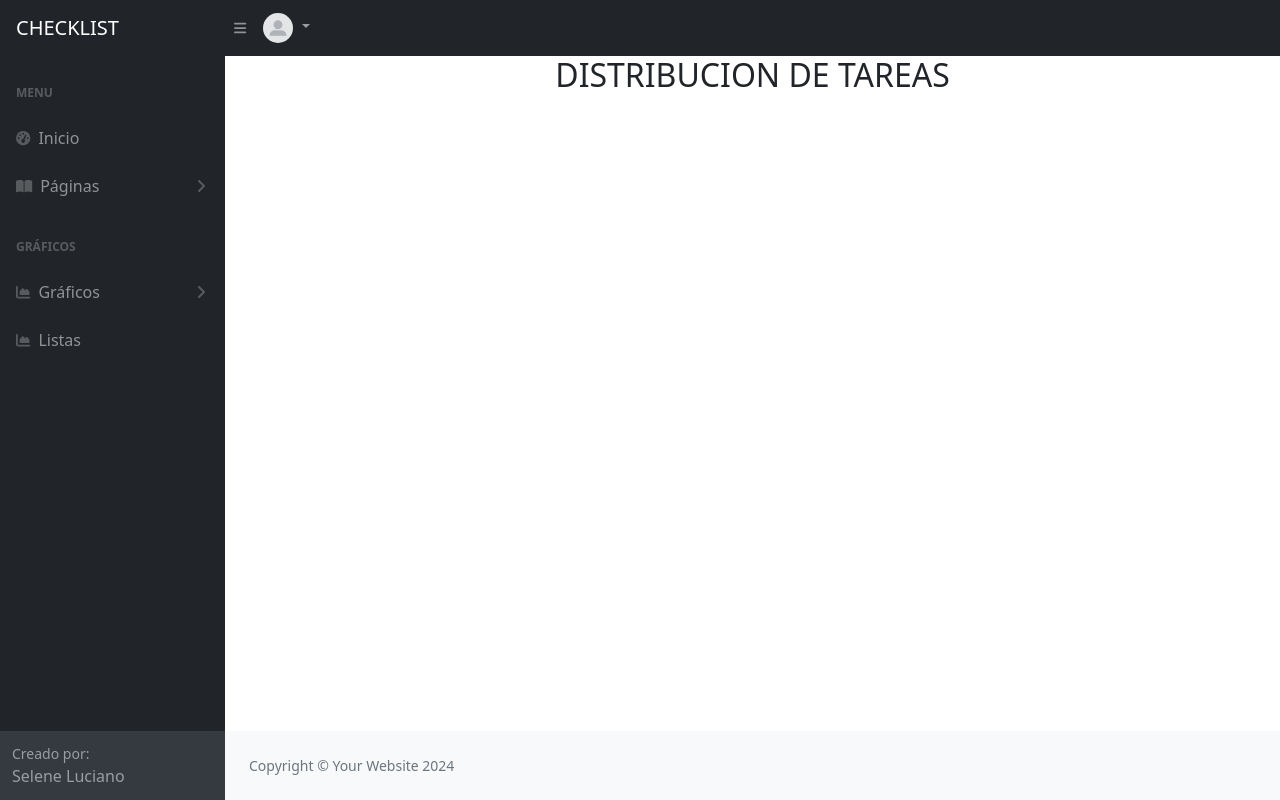
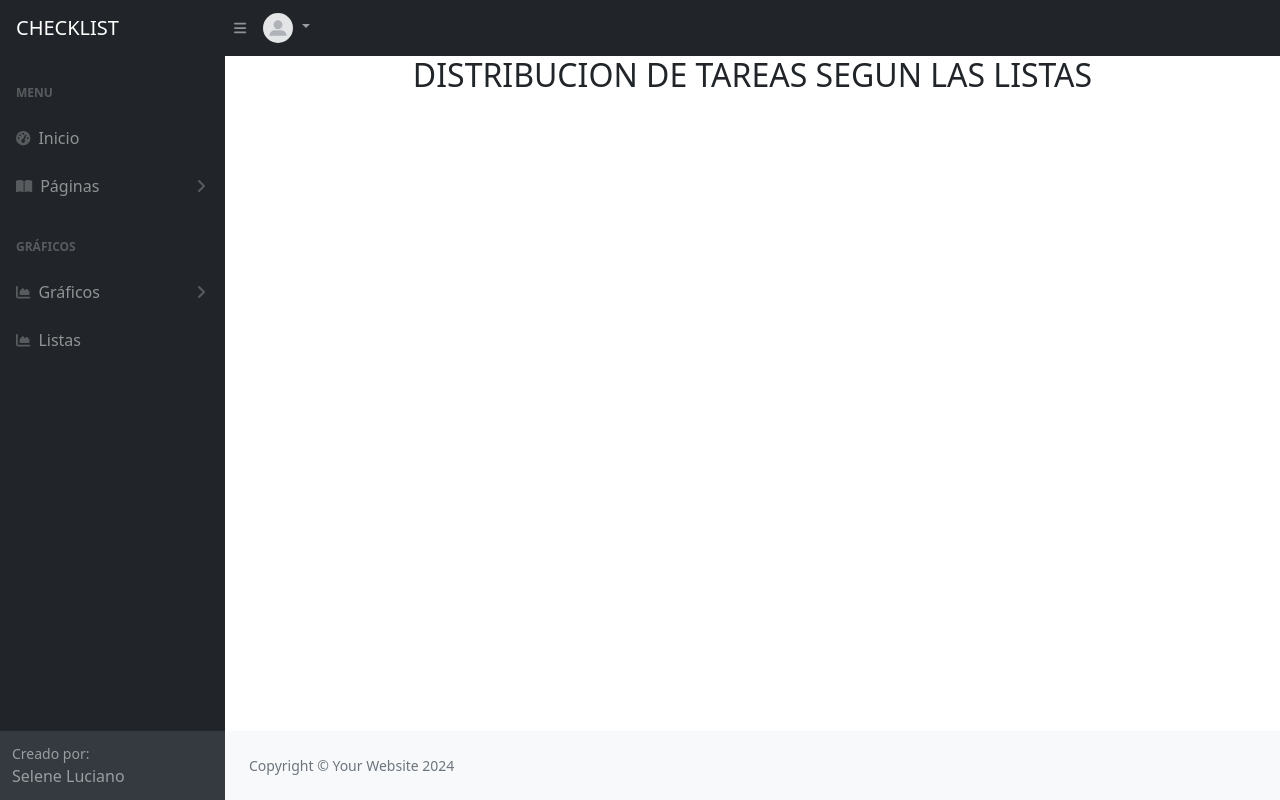
Before and after one commit to seleluciano/ProgramacionWeb, a Django app: page /checklist/graficolista/ in a window 1280 px wide. Run offline with Django 5.2, Linux system fonts and the light colour scheme; the visitor is signed in with stand-in values (Sample User, id 1); data that the repository does not hold is empty; a map, chart or similar area stays blank; some libraries are stand-ins or nearby versions.

Commit message:
Grafico distribucion de LISTAS

```diff
--- a/TrabajoIntegrador/TrabajoIntegrador/settings.py
+++ b/TrabajoIntegrador/TrabajoIntegrador/settings.py
@@ -60,6 +60,7 @@ TEMPLATES = [
                 'appchecklist.context_processors.avatar_context',
                 'appchecklist.context_processors.listas_context',
                 'appchecklist.context_processors.tareas_summary',
+                'appchecklist.context_processors.listas_y_cantidad_tareas',
             ],
         },
     },
--- a/TrabajoIntegrador/appchecklist/context_processors.py
+++ b/TrabajoIntegrador/appchecklist/context_processors.py
@@ -45,3 +45,10 @@ def tareas_summary(request):
         'tareas_completadas': tareas_completadas,
         'tareas_vencidas': tareas_vencidas,
     }
+
+def listas_y_cantidad_tareas(request):
+    if request.user.is_authenticated:
+        listas = Lista.objects.filter(usuario=request.user)
+        datos_grafico = {lista.nombre: lista.tareas.count() for lista in listas}
+        return {'datos_grafico': json.dumps(datos_grafico)}  # Importa json si no lo has hecho
+    return {}
--- a/TrabajoIntegrador/appchecklist/templates/distribuciondetareas.html
+++ b/TrabajoIntegrador/appchecklist/templates/distribuciondetareas.html
@@ -10,5 +10,6 @@
      const tareasCompletadas = "{{ tareas_completadas|default:'0' }}";
      const tareasVencidas = "{{ tareas_vencidas|default:'0' }}";
 </script>
+<script src="{% static 'js/graficotarea.js' %}"></script>
 
 {% endblock %}
--- a/TrabajoIntegrador/appchecklist/templates/graficolistas.html
+++ b/TrabajoIntegrador/appchecklist/templates/graficolistas.html
@@ -2,7 +2,43 @@
 {% load static %}
 
 {% block contenidoQueCambia %}
-<h2 style="text-align: center;">DISTRIBUCION DE TAREAS</h2>
+<h2 style="text-align: center;">DISTRIBUCION DE TAREAS SEGUN LAS LISTAS</h2>
+<canvas id="graficoTareas" width="400" height="150"></canvas>
 
+<script>
+    // Asegúrate de que la variable datosGrafico sea definida correctamente en el template
+    const datosGrafico = JSON.parse('{{ datos_grafico|escapejs }}');
+
+    document.addEventListener('DOMContentLoaded', function () {
+        if (datosGrafico && Object.keys(datosGrafico).length > 0) {
+            const ctx = document.getElementById('graficoTareas').getContext('2d');
+            const etiquetas = Object.keys(datosGrafico);
+            const cantidades = Object.values(datosGrafico);
+
+            new Chart(ctx, {
+                type: 'bar',
+                data: {
+                    labels: etiquetas,
+                    datasets: [{
+                        label: 'Cantidad de Tareas',
+                        data: cantidades,
+                        backgroundColor: 'rgba(75, 192, 192, 0.2)',
+                        borderColor: 'rgba(75, 192, 192, 1)',
+                        borderWidth: 1
+                    }]
+                },
+                options: {
+                    scales: {
+                        y: {
+                            beginAtZero: true
+                        }
+                    }
+                }
+            });
+        } else {
+            console.error('Los datos del gráfico no están definidos o están vacíos.');
+        }
+    });
+</script>
 
 {% endblock %}
--- a/TrabajoIntegrador/appchecklist/templates/padre.html
+++ b/TrabajoIntegrador/appchecklist/templates/padre.html
@@ -145,8 +145,6 @@
     <script src="https://cdn.jsdelivr.net/npm/bootstrap@5.2.3/dist/js/bootstrap.bundle.min.js"
         crossorigin="anonymous"></script>
     <script src="{% static 'js/scripts.js' %}"></script>
-    <script src="{% static 'js/graficotarea.js' %}"></script>
-    <script src="{% static 'js/graficolistas.js' %}"></script>
     <script src="https://cdnjs.cloudflare.com/ajax/libs/Chart.js/2.8.0/Chart.min.js" crossorigin="anonymous"></script>
     <script src="https://cdn.jsdelivr.net/npm/simple-datatables@7.1.2/dist/umd/simple-datatables.min.js"
         crossorigin="anonymous"></script>
```
Also changed, not shown: TrabajoIntegrador/appchecklist/static/js/graficolistas.js (deleted).
